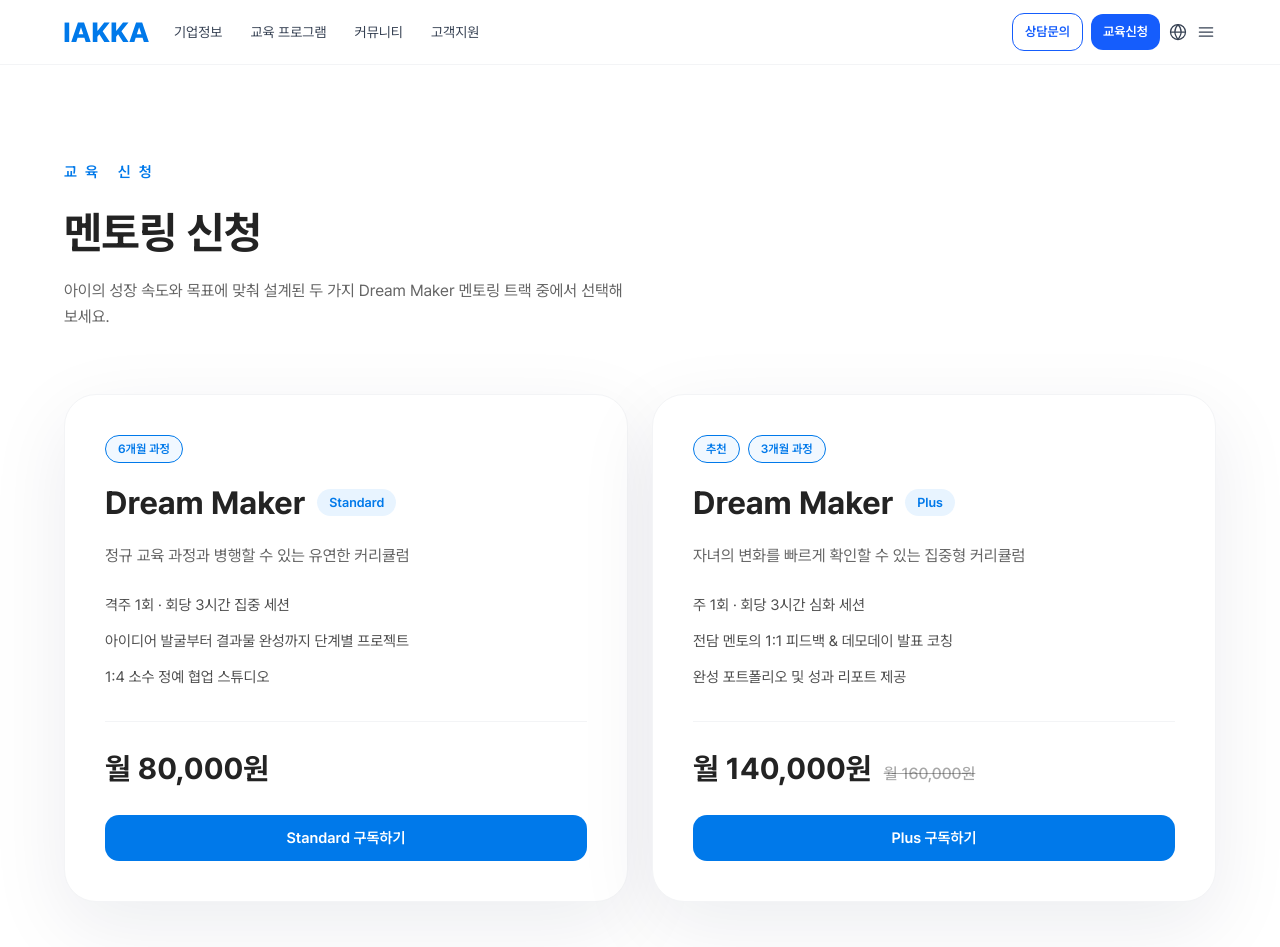
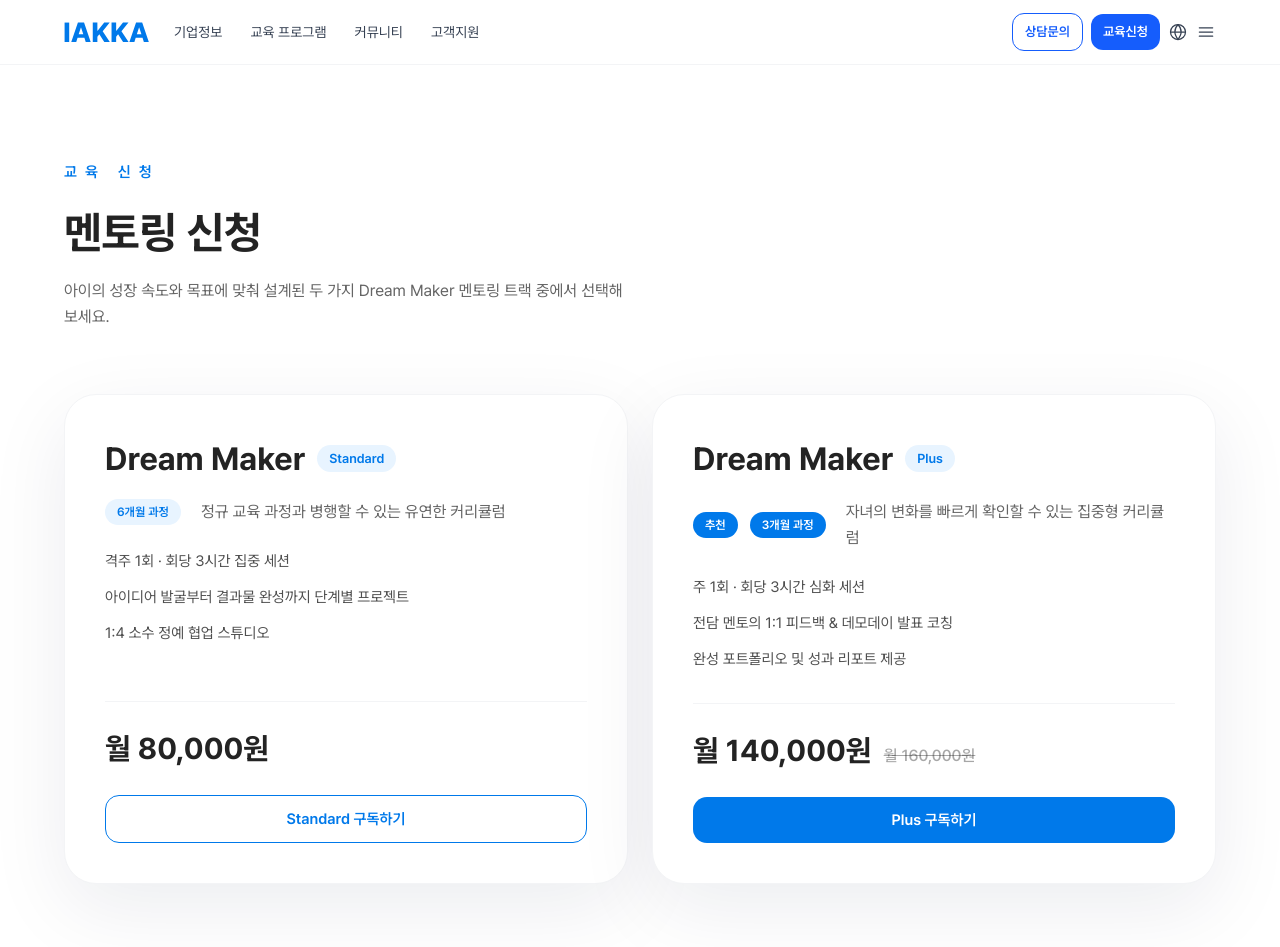
Before and after one commit to WithM2/iakkaweb, a Next.js app: page /mentoring/apply in a window 1280 px wide. Shown: the top 947 px of the page. Built offline with nearby package versions, Linux system fonts and the light colour scheme.

Commit message:
Adjust mentoring apply tags layout and CTA

```diff
--- a/src/app/mentoring/apply/page.tsx
+++ b/src/app/mentoring/apply/page.tsx
@@ -7,7 +7,10 @@ type MentoringPlan = {
   titleEmphasis: string;
   tier: string;
   description: string;
-  tags: readonly string[];
+  tags: readonly {
+    label: string;
+    variant: "soft" | "solid";
+  }[];
   features: readonly string[];
   price: string;
   originalPrice?: string;
@@ -20,7 +23,12 @@ const mentoringPlans: MentoringPlan[] = [
     titleEmphasis: "Dream Maker",
     tier: "Standard",
     description: "정규 교육 과정과 병행할 수 있는 유연한 커리큘럼",
-    tags: ["6개월 과정"],
+    tags: [
+      {
+        label: "6개월 과정",
+        variant: "soft",
+      },
+    ],
     features: [
       "격주 1회 · 회당 3시간 집중 세션",
       "아이디어 발굴부터 결과물 완성까지 단계별 프로젝트",
@@ -34,7 +42,16 @@ const mentoringPlans: MentoringPlan[] = [
     titleEmphasis: "Dream Maker",
     tier: "Plus",
     description: "자녀의 변화를 빠르게 확인할 수 있는 집중형 커리큘럼",
-    tags: ["추천", "3개월 과정"],
+    tags: [
+      {
+        label: "추천",
+        variant: "solid",
+      },
+      {
+        label: "3개월 과정",
+        variant: "solid",
+      },
+    ],
     features: [
       "주 1회 · 회당 3시간 심화 세션",
       "전담 멘토의 1:1 피드백 & 데모데이 발표 코칭",
@@ -76,16 +93,6 @@ export default function MentoringApplyPage() {
                 >
                     <div className="flex flex-1 flex-col gap-6">
                       <div className="space-y-4">
-                        <div className="flex flex-wrap items-center gap-2">
-                          {plan.tags.map((tag) => (
-                            <span
-                              key={tag}
-                              className="inline-flex items-center rounded-full border border-main-200 bg-main-100/60 px-3 py-1 text-[12px] font-semibold text-main-600"
-                            >
-                              {tag}
-                            </span>
-                          ))}
-                        </div>
                         <div className="flex flex-wrap items-center gap-3">
                           <h2 className="text-[28px] font-bold text-ink-900 md:text-[32px]">
                             {plan.titleEmphasis}
@@ -94,9 +101,23 @@ export default function MentoringApplyPage() {
                             {plan.tier}
                           </span>
                         </div>
-                        <p className="text-[14px] leading-[22px] text-ink-900/70 md:text-[16px] md:leading-[26px]">
-                          {plan.description}
-                        </p>
+                        <div className="flex flex-wrap items-center gap-2 md:gap-3">
+                          {plan.tags.map((tag) => (
+                            <span
+                              key={tag.label}
+                              className={`inline-flex flex-shrink-0 items-center rounded-full px-3 py-1 text-[12px] font-semibold ${
+                                tag.variant === "soft"
+                                  ? "bg-main-100 text-main-600"
+                                  : "bg-main-600 text-white"
+                              }`}
+                            >
+                              {tag.label}
+                            </span>
+                          ))}
+                          <p className="text-[14px] leading-[22px] text-ink-900/70 md:ml-2 md:flex-1 md:text-[16px] md:leading-[26px]">
+                            {plan.description}
+                          </p>
+                        </div>
                       </div>
 
                     <ul className="space-y-3 text-[14px] leading-[22px] text-ink-900/80 md:text-[15px] md:leading-[24px]">
@@ -123,7 +144,11 @@ export default function MentoringApplyPage() {
                     <div className="mt-6">
                       <Link
                         href={{ pathname: "/contact", query: { plan: plan.id } }}
-                        className="inline-flex w-full items-center justify-center rounded-[14px] bg-main-600 px-4 py-3 text-[15px] font-semibold text-white transition-colors duration-200 hover:bg-main-600/90"
+                        className={`inline-flex w-full items-center justify-center rounded-[14px] px-4 py-3 text-[15px] font-semibold transition-colors duration-200 ${
+                          plan.id === "standard"
+                            ? "border border-main-600 bg-white text-main-600 hover:bg-main-100"
+                            : "bg-main-600 text-white hover:bg-main-600/90"
+                        }`}
                       >
                         {plan.ctaLabel}
                       </Link>
```
